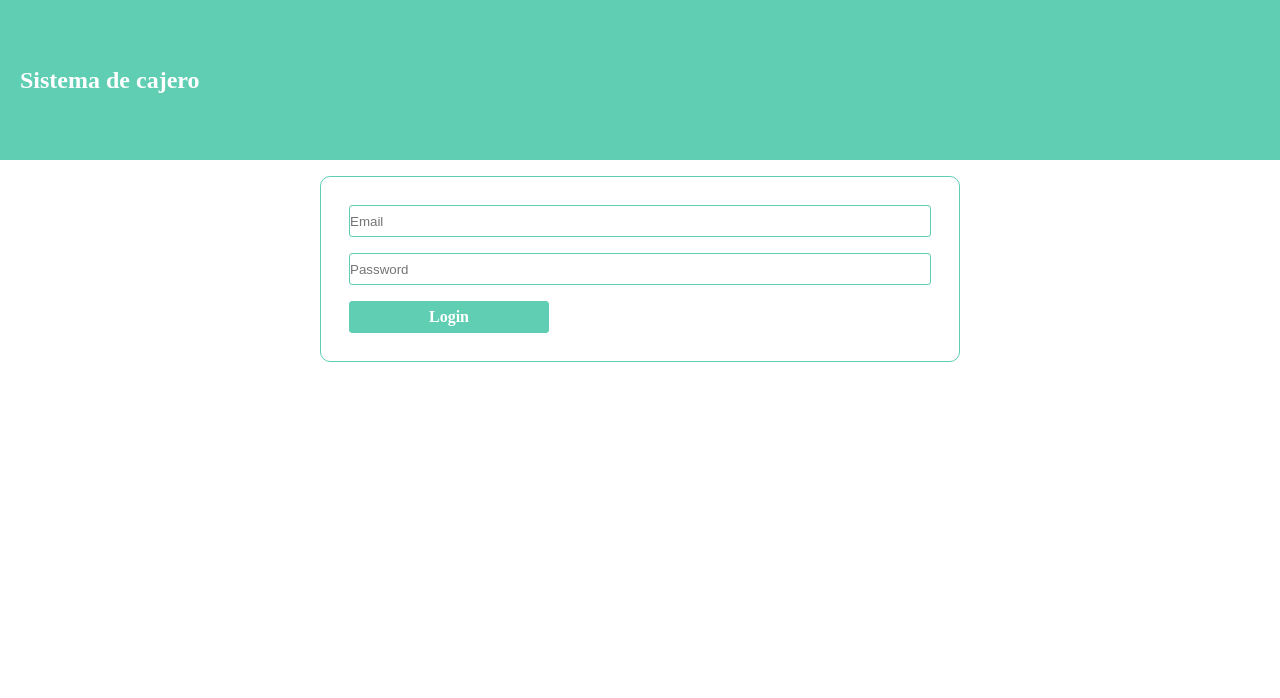
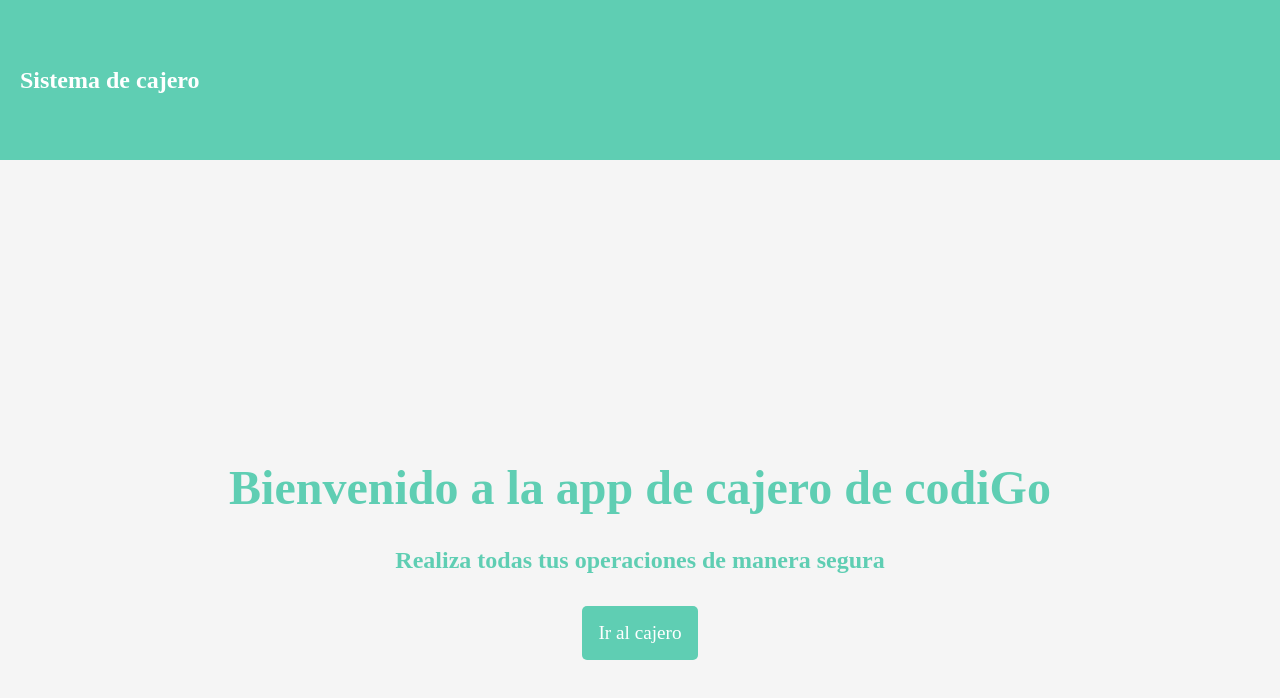
Before and after one commit to joskr3/cajero-react, a React (Create React App) app: page / in a window 1280 px wide. Shown: the top 698 px of the page. Built offline with nearby package versions, Linux system fonts and the light colour scheme.

Commit message:
refactorizando las rutas

```diff
--- a/package.json
+++ b/package.json
@@ -14,7 +14,7 @@
     "node-sass": "^7.0.1",
     "react": "^17.0.2",
     "react-dom": "^17.0.2",
-    "react-router-dom": "5.0.0",
+    "react-router-dom": "^6.2.2",
     "react-scripts": "5.0.0",
     "typescript": "^4.4.2",
     "web-vitals": "^2.1.0"
@@ -42,8 +42,5 @@
       "last 1 firefox version",
       "last 1 safari version"
     ]
-  },
-  "devDependencies": {
-    "@types/react-router-dom": "^5.3.3"
   }
 }
--- a/src/App.tsx
+++ b/src/App.tsx
@@ -1,4 +1,5 @@
-import { Route, Switch } from "react-router-dom";
+
+import { Route, Routes } from "react-router-dom";
 import Header from "./Componentes/Header/Header";
 import Consulta from "./Vistas/Consulta/Consulta";
 import Deposito from "./Vistas/Deposito/Deposito";
@@ -10,27 +11,15 @@
 function App() {
   return (
     <>
-    <Header/>
-      <Switch>
-        <Route path="/">
-          <Home />
-        </Route>
-        <Route exact path="/login">
-          <Login />
-        </Route>
-        <Route path="/operaciones">
-          <Menu />
-        </Route>
-        <Route path="/retirar">
-          <Retiro />
-        </Route>
-        <Route path="/depositar">
-          <Deposito />
-        </Route>
-        <Route path="/consultar">
-          <Consulta />
-        </Route>
-      </Switch>
+      <Header />
+      <Routes>
+        <Route path="/" element={<Home />} />
+        <Route path="/login" element={<Login />} />
+        <Route path="/operaciones" element={<Menu />} />
+        <Route path="/retirar" element={<Retiro />} />
+        <Route path="/depositar" element={<Deposito />} />
+        <Route path="/consultar" element={<Consulta />} />
+      </Routes>
     </>
   );
 }
--- a/src/Vistas/Home/Home.tsx
+++ b/src/Vistas/Home/Home.tsx
@@ -2,9 +2,14 @@
 import { useState } from 'react';
 import { IUser } from '../../Interfaces/IUser';
 import { arrayUsuarios } from '../../db';
+import { useNavigate } from "react-router-dom";
+
+
 
 
 function Home() {
+
+    const navigate = useNavigate();
 
     const [email, setEmail] = useState("");
     const [password, setPassword] = useState("");
@@ -56,11 +61,22 @@
         return userFound
     }
 
+
+    function irAlCajero() {
+        navigate("/login");
+    }
+
     return (
         <>
 
-            <div id="alerta"></div>
-            {(currentUser === null) ? (<>
+
+            <div className='home'>
+                <h1>Bienvenido a la app de cajero de codiGo</h1>
+                <h2>Realiza todas tus operaciones de manera segura</h2>
+                <button onClick={() => irAlCajero()} >Ir al cajero</button>
+            </div>
+
+            {/* {(currentUser === null) ? (<>
                 <section className="login" id="login">
                     <div className="login__contenedor">
                         <input className="login__contenedor__input" id="label-email-usuario" type="email" placeholder="Email" value={email} onChange={(e) => setEmail(e.target.value)} />
@@ -132,7 +148,7 @@
                         </div>
                     </div>
                 </section>
-            )}
+            )} */}
         </>
     );
 }
--- a/src/Vistas/Home/styles.scss
+++ b/src/Vistas/Home/styles.scss
@@ -9,7 +9,48 @@
     box-sizing: border-box;
 }
 
+.home{
+    width: 100vw;
+    height: 100vh;
+    display: flex;
+    flex-direction: column;
+    align-items: center;
+    justify-content: center;
+    background-color: #f5f5f5;
 
+    & h1 {
+        font-family: $letra;
+        font-size: 3rem;
+        color: $color-primario;
+        text-align: center;
+        margin-bottom: 2rem;
+    }
+
+    & h2 {
+        font-family: $letra;
+        font-size: 1.5rem;
+        color: $color-primario;
+        text-align: center;
+        margin-bottom: 2rem;
+    }
+
+    & button {
+        background-color: $color-primario;
+        color: #fff;
+        font-family: $letra;
+        font-size: 1.2rem;
+        padding: 1rem;
+        border: none;
+        border-radius: 5px;
+        cursor: pointer;
+        transition: 0.3s;
+
+        &:hover {
+            background-color: #fff;
+            color: $color-primario;
+        }
+    }
+}
 
 .login {
     display: flex;
--- a/src/index.tsx
+++ b/src/index.tsx
@@ -2,14 +2,14 @@
 import './index.css';
 import App from './App';
 import {
-  BrowserRouter as Router
+  BrowserRouter
 } from "react-router-dom";
 import reportWebVitals from './reportWebVitals';
 
 ReactDOM.render(
-  <Router>
+  <BrowserRouter>
     <App />
-  </Router>,
+  </BrowserRouter>,
   document.getElementById('root')
 );
 
```
Also changed, not shown: 1 other file (tests, documents, lock files or other folders).
